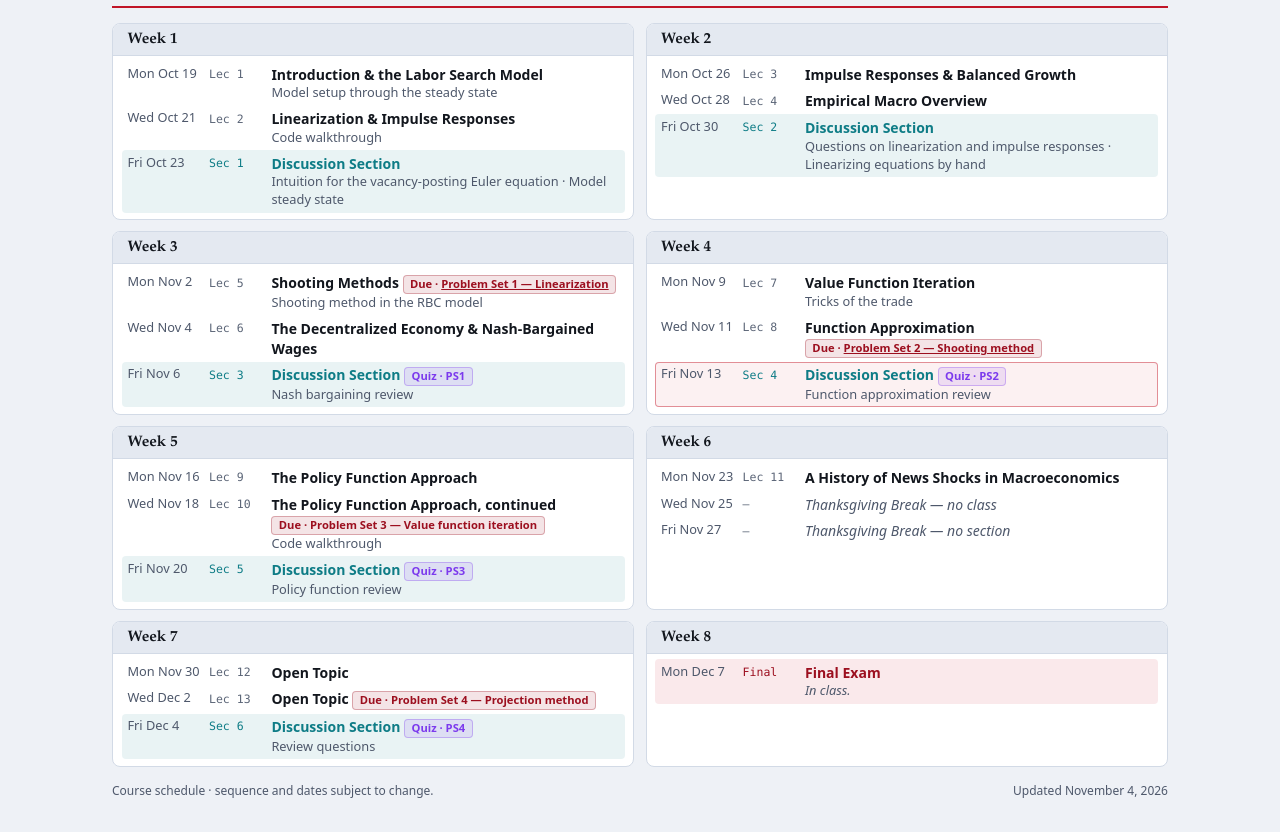
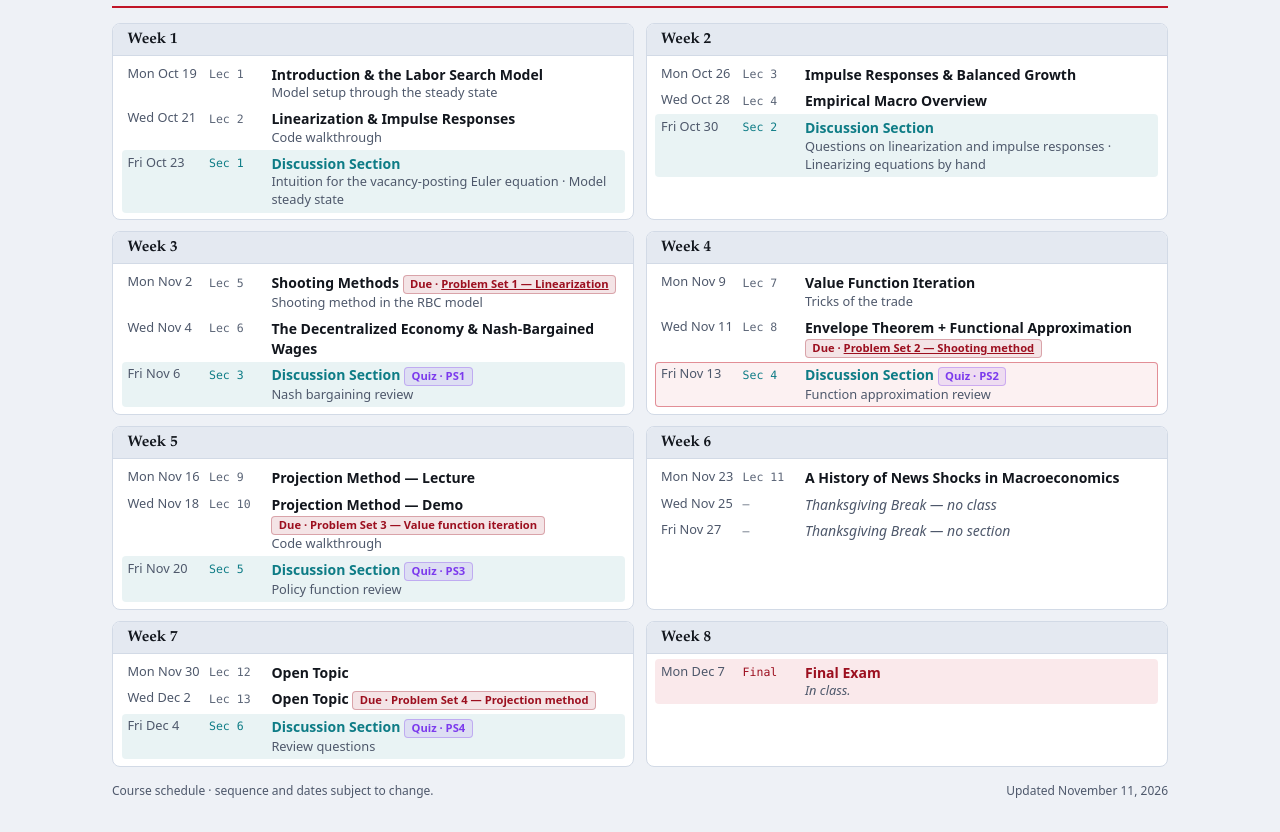
Before and after one commit to chahrour/chahrour.github.io, a plain HTML site: page courses/ECON6130/index.html in a window 1280 px wide. Shown: the part 102-934 px from the top of the page. Drawn offline with Linux system fonts and the light colour scheme.

Commit message:
ECON 6130: schedule — envelope theorem, projection method lectures
Co-Authored-By: Claude Opus 5.5 <noreply@anthropic.com>

```diff
--- a/courses/ECON6130/index.html
+++ b/courses/ECON6130/index.html
@@ -118,12 +118,12 @@ footer{margin-top:1rem;color:var(--muted);font-size:.75rem;display:flex;flex-wra
 </div></section>
 <section class="week"><h2 class="wh">Week 4</h2><div class="rows">
 <div class="row lec" data-date="2026-11-09" data-type="lecture" data-end="11:25"><span class="d">Mon Nov 9</span><span class="s">Lec 7</span><div><span class="topic">Value Function Iteration</span><div class="det">Tricks of the trade</div></div></div>
-<div class="row lec" data-date="2026-11-11" data-type="lecture" data-end="11:25"><span class="d">Wed Nov 11</span><span class="s">Lec 8</span><div><span class="topic">Function Approximation</span> <span class="tags"><span class="tag due">Due · <a href="ECON6130_PS2.pdf" target="_blank" rel="noopener">Problem Set 2 — Shooting method</a></span></span></div></div>
+<div class="row lec" data-date="2026-11-11" data-type="lecture" data-end="11:25"><span class="d">Wed Nov 11</span><span class="s">Lec 8</span><div><span class="topic">Envelope Theorem + Functional Approximation</span> <span class="tags"><span class="tag due">Due · <a href="ECON6130_PS2.pdf" target="_blank" rel="noopener">Problem Set 2 — Shooting method</a></span></span></div></div>
 <div class="row sec" data-date="2026-11-13" data-type="section" data-end="09:55"><span class="d">Fri Nov 13</span><span class="s">Sec 4</span><div><span class="topic">Discussion Section</span> <span class="tags"><span class="tag quiz">Quiz · PS2</span></span><div class="det">Function approximation review</div></div></div>
 </div></section>
 <section class="week"><h2 class="wh">Week 5</h2><div class="rows">
-<div class="row lec" data-date="2026-11-16" data-type="lecture" data-end="11:25"><span class="d">Mon Nov 16</span><span class="s">Lec 9</span><div><span class="topic">The Policy Function Approach</span></div></div>
-<div class="row lec" data-date="2026-11-18" data-type="lecture" data-end="11:25"><span class="d">Wed Nov 18</span><span class="s">Lec 10</span><div><span class="topic">The Policy Function Approach, continued</span> <span class="tags"><span class="tag due">Due · Problem Set 3 — Value function iteration</span></span><div class="det">Code walkthrough</div></div></div>
+<div class="row lec" data-date="2026-11-16" data-type="lecture" data-end="11:25"><span class="d">Mon Nov 16</span><span class="s">Lec 9</span><div><span class="topic">Projection Method — Lecture</span></div></div>
+<div class="row lec" data-date="2026-11-18" data-type="lecture" data-end="11:25"><span class="d">Wed Nov 18</span><span class="s">Lec 10</span><div><span class="topic">Projection Method — Demo</span> <span class="tags"><span class="tag due">Due · Problem Set 3 — Value function iteration</span></span><div class="det">Code walkthrough</div></div></div>
 <div class="row sec" data-date="2026-11-20" data-type="section" data-end="09:55"><span class="d">Fri Nov 20</span><span class="s">Sec 5</span><div><span class="topic">Discussion Section</span> <span class="tags"><span class="tag quiz">Quiz · PS3</span></span><div class="det">Policy function review</div></div></div>
 </div></section>
 <section class="week"><h2 class="wh">Week 6</h2><div class="rows">
@@ -143,7 +143,7 @@ footer{margin-top:1rem;color:var(--muted);font-size:.75rem;display:flex;flex-wra
 </main>
 <footer>
   <span>Course schedule · sequence and dates subject to change.</span>
-  <span>Updated November 4, 2026</span>
+  <span>Updated November 11, 2026</span>
 </footer>
 </div>
 
```
